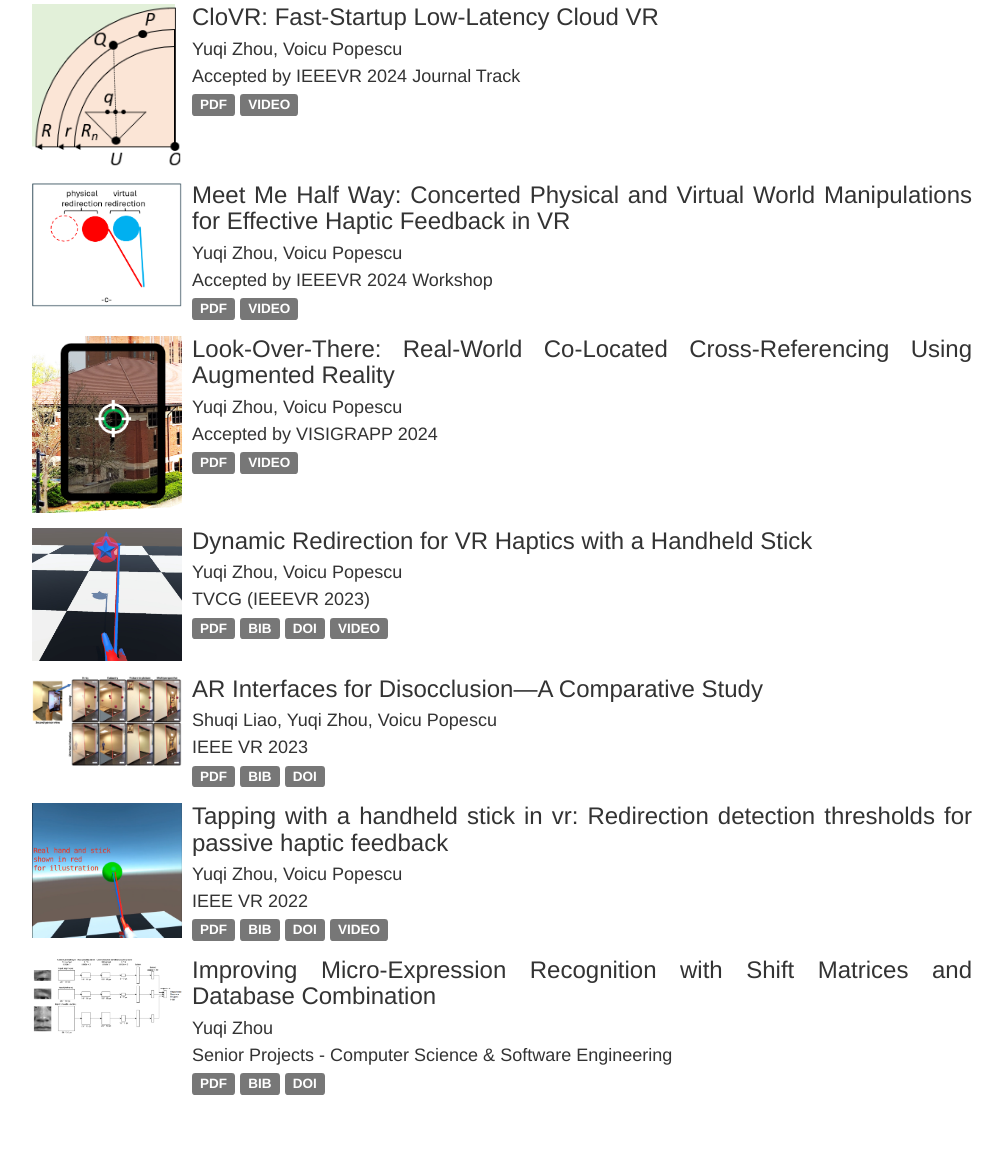
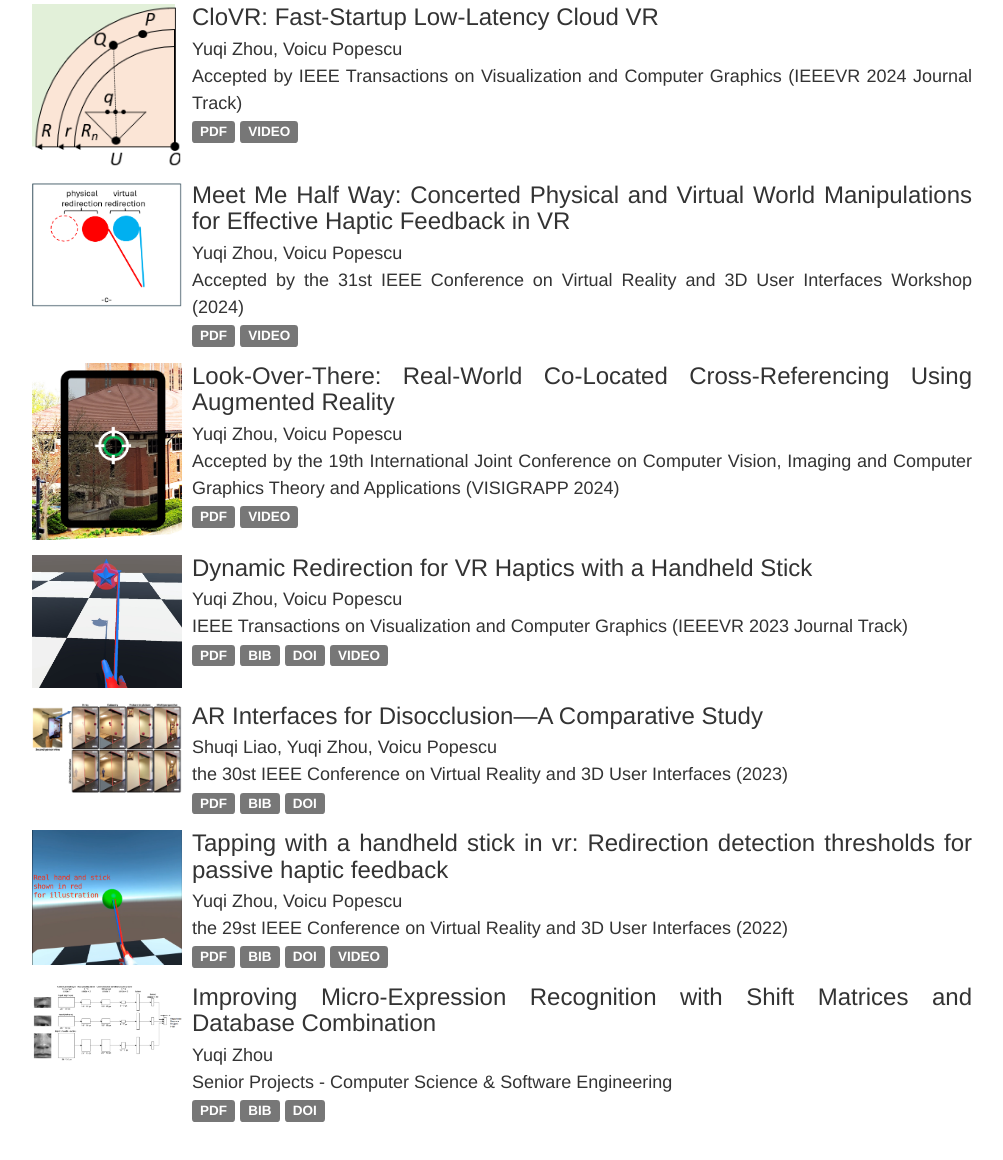
Before and after one commit to youyutiancai/youyutiancai.github.io, a plain HTML site: page publications.html in a window 1280 px wide. Shown: the part 202-1362 px from the top of the page, without its empty margins (138-1141 px from the left). Drawn offline with Linux system fonts and the light colour scheme.

Commit message:
Update publications.html

```diff
--- a/publications.html
+++ b/publications.html
@@ -47,7 +47,7 @@
                         <div class="media-body">
                             <h3 class="media-heading"> CloVR: Fast-Startup Low-Latency Cloud VR </h3>
                             Yuqi Zhou, Voicu Popescu <br>
-                            Accepted by IEEEVR 2024 Journal Track<br>
+                            Accepted by IEEE Transactions on Visualization and Computer Graphics (IEEEVR 2024 Journal Track)<br>
                             <a href="contents/publications/pdfs/IEEEVR_CloVR.pdf" class="label label-default">PDF</a>
                             <a href="videos/publications/IEEEVR_CloVR.mp4" class="label label-default">VIDEO</a>
                         </div>
@@ -61,7 +61,7 @@
                             <h3 class="media-heading"> Meet Me Half Way: Concerted Physical and Virtual World Manipulations
                                 for Effective Haptic Feedback in VR </h3>
                             Yuqi Zhou, Voicu Popescu <br>
-                            Accepted by IEEEVR 2024 Workshop<br>
+                            Accepted by the 31st IEEE Conference on Virtual Reality and 3D User Interfaces Workshop (2024)<br>
                             <a href="contents/publications/pdfs/IEEEVR_2024_workshop.pdf" class="label label-default">PDF</a>
                             <a href="videos/publications/IEEEVR_2024_workshop.mp4" class="label label-default">VIDEO</a>
                         </div>
@@ -74,7 +74,8 @@
                         <div class="media-body">
                             <h3 class="media-heading"> Look-Over-There: Real-World Co-Located Cross-Referencing Using Augmented Reality </h3>
                             Yuqi Zhou, Voicu Popescu <br>
-                            Accepted by VISIGRAPP 2024<br>
+                            Accepted by the 19th International Joint Conference on Computer Vision, Imaging and Computer Graphics Theory and
+                                Applications (VISIGRAPP 2024)<br>
                             <a href="contents/publications/pdfs/VISIGRAPH_2024.pdf" class="label label-default">PDF</a>
                             <a href="videos/publications/VISIGRAPH_2024.mp4" class="label label-default">VIDEO</a>
                         </div>
@@ -87,7 +88,7 @@
                         <div class="media-body">
                             <h3 class="media-heading"> Dynamic Redirection for VR Haptics with a Handheld Stick </h3>
                             Yuqi Zhou, Voicu Popescu <br>
-                            TVCG (IEEEVR 2023)<br>
+                            IEEE Transactions on Visualization and Computer Graphics (IEEEVR 2023 Journal Track)<br>
 
                             <a href="contents/publications/pdfs/IEEEVR_2023.pdf" class="label label-default">PDF</a>
                             <a href="contents/publications/bibs/IEEEVR_2023.txt" class="label label-default">BIB</a>
@@ -103,7 +104,7 @@
                         <div class="media-body">
                             <h3 class="media-heading"> AR Interfaces for Disocclusion—A Comparative Study </h3>
                             Shuqi Liao, Yuqi Zhou, Voicu Popescu <br>
-                            IEEE VR 2023<br>
+                            the 30st IEEE Conference on Virtual Reality and 3D User Interfaces (2023)<br>
 
                             <a href="contents/publications/pdfs/IEEEVR_shuqi.pdf" class="label label-default">PDF</a>
                             <a href="contents/publications/bibs/IEEEVR_shuqi.txt" class="label label-default">BIB</a>
@@ -120,7 +121,7 @@
                                 Tapping with a handheld stick in vr: Redirection detection thresholds for passive haptic feedback
                                 </h3>
                             Yuqi Zhou, Voicu Popescu <br>
-                            IEEE VR 2022<br>
+                            the 29st IEEE Conference on Virtual Reality and 3D User Interfaces (2022)<br>
 
                             <a href="contents/publications/pdfs/IEEEVR_2022.pdf" class="label label-default">PDF</a>
                             <a href="contents/publications/bibs/IEEEVR_2022.txt" class="label label-default">BIB</a>
```
